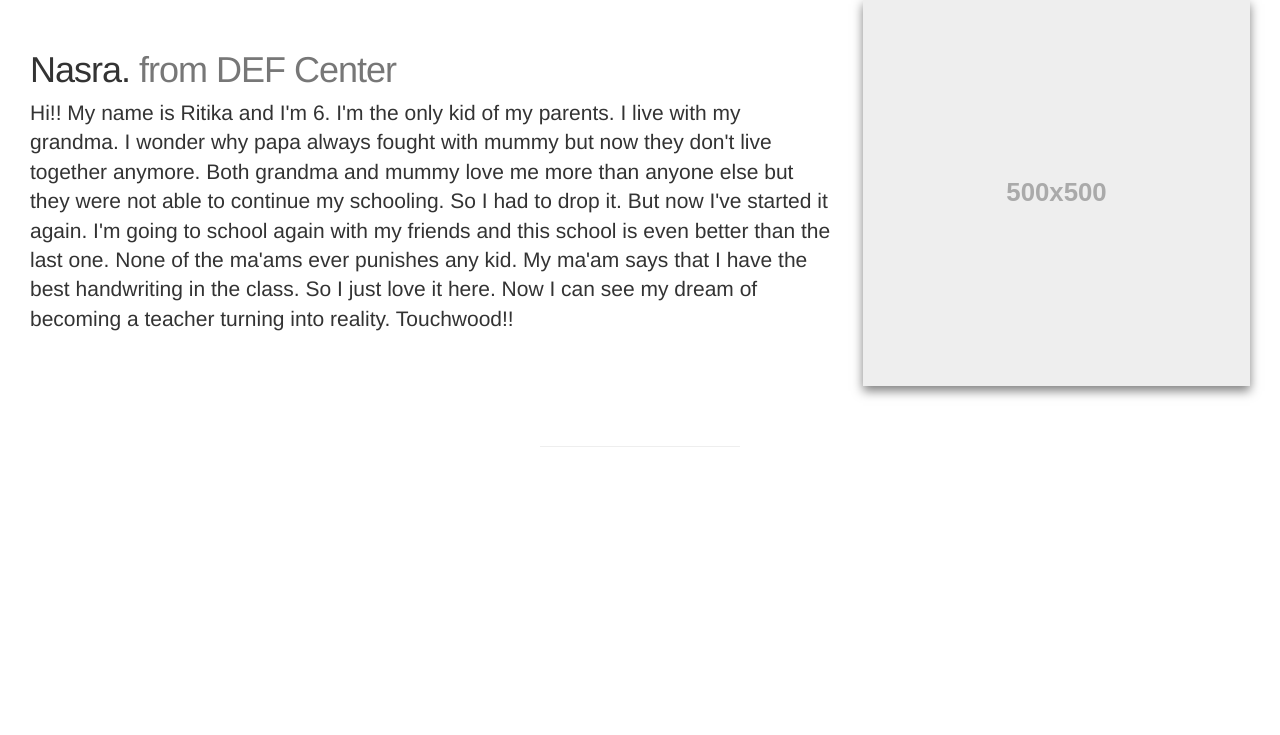
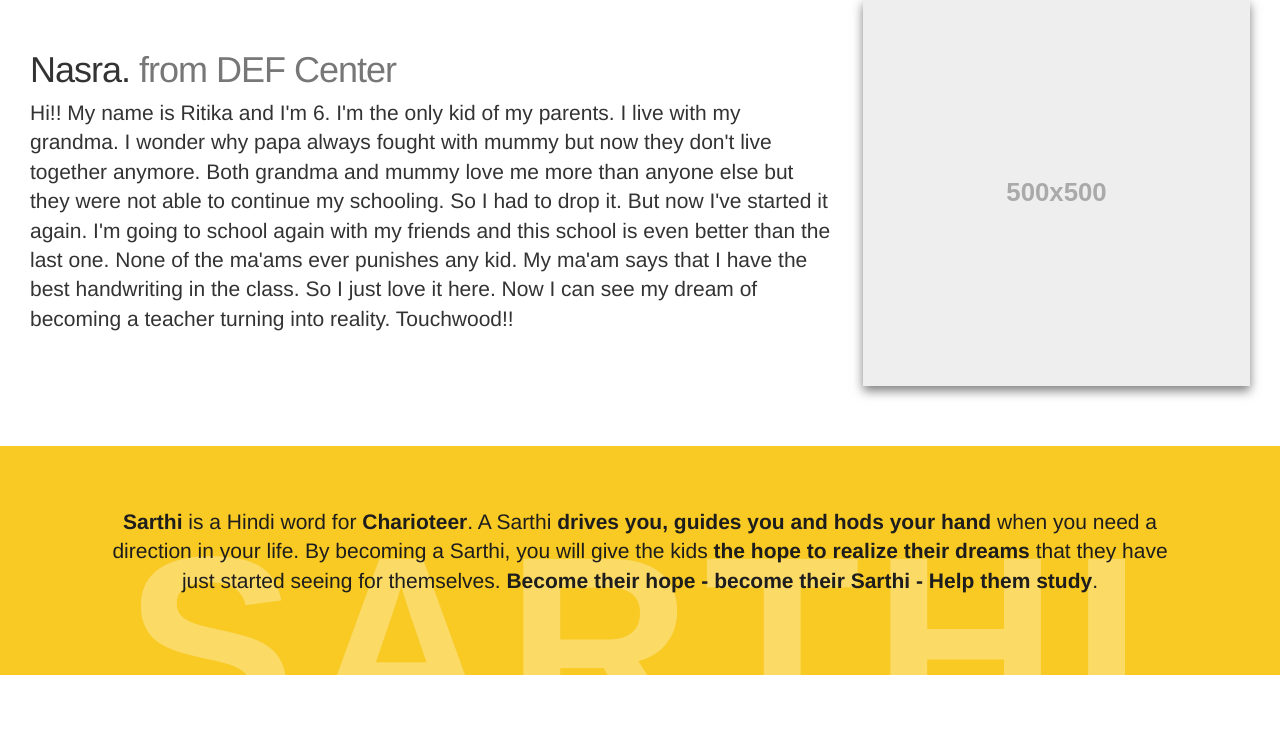
Before and after one commit to gureks/sarthakfoundation.org, a Flask app: page / in a window 1280 px wide. Shown: the part 2505-3240 px from the top of the page. Before the commit the page ends 2952 px from the top, so only its background shows below. Run offline with Flask 2, Linux system fonts and the light colour scheme; some libraries are stand-ins or nearby versions.

Commit message:
style.css, base.html - added 'sarthi' footer

```diff
--- a/static/style.css
+++ b/static/style.css
@@ -202,6 +202,32 @@ a.box--link {
 	text-align: center;
 }
 
+.sarthi-meaning {
+	background-color: #f9ca24;
+	margin: 0 0 60px 0;
+	padding: 60px 0;
+}
+
+.sarthi-meaning p {
+	color: #1d1d1d;
+	text-align: center;
+}
+
+.sarthi-meaning h1 {
+	color: #ffffff;
+	text-align: center;
+	font-weight: 900;
+	font-size: 256px;
+	position: absolute;
+	left: 0;
+	right: 0;
+	top: 0;
+	bottom: 0;
+	margin: 0;
+	color: rgba(255,255,255,0.3);
+	letter-spacing: 0.05em;
+}
+
 @media (max-width: 768px) {
 	.navbar-collapse>.nav.navbar-nav {
 		width: 100%;
@@ -224,6 +250,13 @@ a.box--link {
 	.sponsored-kids {
 		display: block;
 	}
+
+	.sarthi-meaning h1 {
+		font-size: 92px;
+		letter-spacing: 0;
+		padding: 175px 0 0 0;
+	}
+
 }
 
 
--- a/templates/base.html
+++ b/templates/base.html
@@ -75,6 +75,16 @@
 {% endblock %}
 
 {% block footer %}
+	<div class="container-fluid sarthi-meaning">
+		<div class="row">
+			<div class="col-xs-10 col-xs-push-1">
+				<h1>SARTHI</h1>
+			</div>
+			<div class="col-xs-10 col-xs-push-1">
+				<p class="lead"><strong>Sarthi</strong> is a Hindi word for <strong>Charioteer</strong>. A Sarthi <strong>drives you, guides you and hods your hand</strong> when you need a direction in your life. By becoming a Sarthi, you will give the kids <strong>the hope to realize their dreams</strong> that they have just started seeing for themselves. <strong>Become their hope - become their Sarthi - Help them study</strong>.</p>
+			</div>
+		</div>
+	</div>
 	<footer id="footer" class="footer">
 			<div class="container padding-large text-center">
 					<div class="row">
--- a/templates/index.html
+++ b/templates/index.html
@@ -133,8 +133,6 @@
 				<img class="img-responsive center-block" src="{{ url_for('static', filename='img/500x500.svg') }}" alt="Generic placeholder image">
 			</div>
 		</div>
-
-		<hr class="featurette-divider">
 	</div>
 	{% block footer %}{{ super() }}{% endblock %}
 
```
